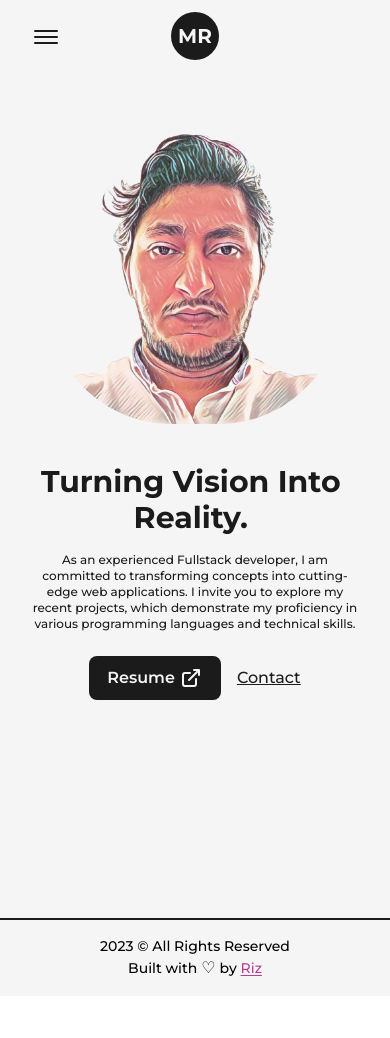
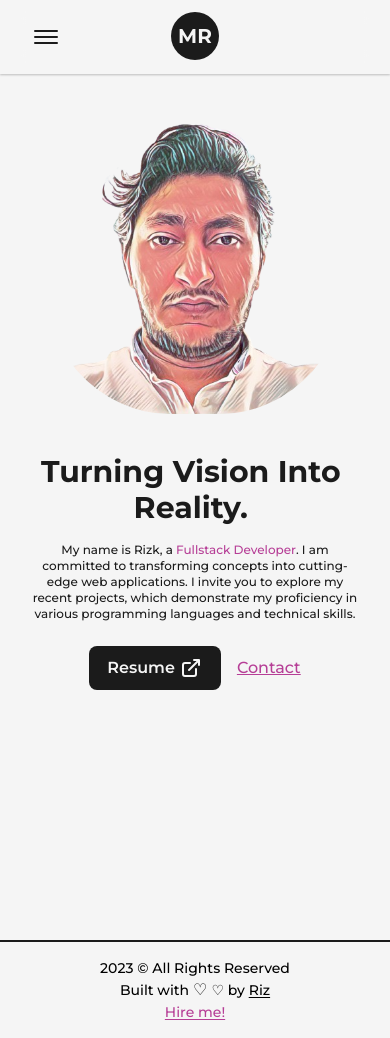
Before and after one commit to Elerqsousy/portfolio-Next-TailwindCSS, a Next.js app: page / in a window 390 px wide. Before the commit the page ends 996 px from the top, so only its background shows below. Built offline with nearby package versions, Linux system fonts and the light colour scheme.

Commit message:
Update home page, footer, and nav, custom styling, and fix styling bugs

```diff
--- a/src/conponents/Footer.js
+++ b/src/conponents/Footer.js
@@ -13,10 +13,10 @@ const Footer = () => {
       <Layout className='!py-8 flex items-center justify-between sm:flex-col lg:!py-4'>
         <span>{new Date().getFullYear()} &copy; All Rights Reserved</span>
         <div className='flex items-center'>
-          Built with <span className='text-xl px-1 md:text-base'>&#9825;</span>{' '}
+          Built with <span className='text-xl px-1 md:text-base'>&#9825;</span>&#9825;
           by&nbsp;
           <Link
-            className='underline underline-offset-2 text-primary dark:text-primaryDark'
+            className='underline underline-offset-2 hover:opacity-75'
             target={'_blank'}
             href='https://www.linkedin.com/in/mahmoud-rizk-elerqsousy/'
           >
@@ -24,7 +24,7 @@ const Footer = () => {
           </Link>
         </div>
         <button
-          className='underline underline-offset-2 md:hidden'
+          className='underline underline-offset-2 hover:opacity-75 text-primary dark:text-primaryDark'
           onClick={() => setIsOpen(true)}
         >
           Hire me!
--- a/src/conponents/NavBar.js
+++ b/src/conponents/NavBar.js
@@ -39,11 +39,12 @@ const NavBar = () => {
   }
 
   return (
-    <header className='w-full px-32 py-8 font-medium flex items-center justify-between dark:text-light relative
-    z-10 lg:px-16 md:px-12 sm:px-8'>
+    <header className='w-full px-32 py-8 font-medium flex items-center justify-between
+     dark:text-light z-10 lg:px-16 md:px-12 sm:px-8 fixed shadow-sm bg-light/80
+     dark:bg-dark/80 shadow-dark/25 dark:shadow-light/25 backdrop-blur-md'>
 
       {/* haburger menu button */}
-      <button type='button' ref={ref} onClick={handleclick} className='z-30 flex-col justify-center items-center hidden lg:flex'>
+      <button type='button' ref={ref} onClick={handleclick} className='z-30 flex-col justify-center items-center hidden lg:flex hover:opacity-60'>
         <span className={classNames('bg-dark dark:bg-light block transition-all duration-300 ease-out h-0.5 w-6 rounded-sm -translate-y-0.5', {'rotate-45 !translate-y-1': isOpen})}></span>
         <span className={classNames('bg-dark dark:bg-light block transition-all duration-300 ease-out h-0.5 w-6 rounded-sm m-0.5 opacity-100', {'!opacity-0': isOpen})}></span>
         <span className={classNames('bg-dark dark:bg-light block transition-all duration-300 ease-out h-0.5 w-6 rounded-sm translate-y-0.5', {'-rotate-45 !-translate-y-1': isOpen})}></span>
@@ -54,23 +55,23 @@ const NavBar = () => {
           {/* backdrop */}
           <motion.div onClick={handleclick} className={classNames(
           'z-20 bg-dark/20 dark:bg-light/20 backdrop-blur-sm ',
-          'top-0 left-0 w-screen h-screen fixed' )}
+          'top-0 left-0 w-screen h-screen fixed ' )}
           initial={{ opacity: 0, scale: 0 }}
           animate={{ opacity: 1, scale: 1 }}
           />
 
           {/* smaller screen menu */}
           <motion.div className='min-w-[70vw] flex flex-col justify-between items-center
-          z-40 fixed top-1/2 left-1/2 -translate-x-1/2 -translate-y-1/2
+          z-40 fixed top-[50vh] left-1/2 -translate-x-1/2 -translate-y-1/2
           bg-dark/90 dark:bg-light/75 rounded-lg backdrop-blur-md py-32
           text-light dark:text-dark'
           initial={{ opacity: 0, scale: 0, x: '-50%', y: '-50%' }}
           animate={{ opacity: 1, scale: 1 }}
         >
-          <nav className='flex items-center flex-col justify-center mb-4'>
-            <CustomLink href='/' title='Home' className='m-2' invert onClick={handleclick}/>
-            <CustomLink href='/about' title='About' className='m-2' invert onClick={handleclick}/>
-            <CustomLink href='/projects' title='Projects' className='m-2' invert onClick={handleclick}/>
+          <nav className='flex items-center flex-col justify-center mb-4 '>
+            <CustomLink href='/' title='Home' className='m-2 hover:opacity-60' invert onClick={handleclick}/>
+            <CustomLink href='/about' title='About' className='m-2 hover:opacity-60' invert onClick={handleclick}/>
+            <CustomLink href='/projects' title='Projects' className='m-2 hover:opacity-60' invert onClick={handleclick}/>
           </nav>
 
           <nav className='flex items-center justify-center flex-wrap gap-6 mb-4 sm:gap:3'>
--- a/src/pages/_app.js
+++ b/src/pages/_app.js
@@ -28,7 +28,7 @@ export default function App({ Component, pageProps }) {
         <link rel='icon' href='/favicon.ico' />
       </Head>
       <main
-        className={`${montserrat.variable} font-mont bg-light dark:bg-dark w-full min-h-screen`}
+        className={`${montserrat.variable} font-mont bg-light dark:bg-dark w-full min-h-screen relative`}
       >
         <ThemeProvider enableSystem={true} attribute='class'>
           <ContactFormContext.Provider value={{ isOpen, setIsOpen }}>
--- a/src/pages/about.js
+++ b/src/pages/about.js
@@ -43,7 +43,7 @@ const about = () => {
         />
       </Head>
       <TransitionEffect />
-      <main className='flex w-full flex-col items-center justify-center dark:text:light'>
+      <main className='flex w-full flex-col items-center justify-center dark:text:light pt-24 lg:pt-16'>
         <Layout className='pt-16'>
           <AnimatedText text='Passion Fuels Purpose!' className='mb-16 lg:!text-7xl sm:!text-6xl xs:!text-4xl sm:mb-8' />
           <div className='grid w-full grid-cols-8 gap-16 md:gap-8'>
--- a/src/pages/index.js
+++ b/src/pages/index.js
@@ -29,27 +29,27 @@ const Home = () => {
         />
       </Head>
       <TransitionEffect />
-      <main className='flex items-center text-dark w-full min-h-screen relative dark:text-light md:items-start'>
+      <main className='flex items-center text-dark w-full min-h-screen relative dark:text-light md:items-start md:pt-16'>
         <Layout className='!pt-0'>
-          <div className='flex items-center justify-between w-full gap-16 lg:flex-col sm:gap-10'>
-            <div className='w-1/3 min-w-[350px] flex justify-center'>
+          <div className='h-[100vh] flex items-center justify-between w-full gap-16 lg:flex-col lg:justify-start xs:gap-10'>
+            <div className='w-1/3 min-w-[350px] flex justify-center lg:hidden md:flex'>
               <Image
                 src={
                   currentTheme === 'dark' ? profilePicDark : profilePicLight
                 }
                 alt='Mahmoud Rizk'
-                className='w-auto h-full rounded-[42%] mb-12 lg:hidden md:inline-block md:w-[80vw] md:!m-0'
+                className='w-auto h-full rounded-[42%] mb-12  md:w-[80vw] md:!m-0'
                 priority
                 sizes='(min-width: 768px) 100vw, (min-width: 1200px) 50vw, 50vw'
               />
             </div>
-            <div className='w-2/3 flex flex-col items-center self-center lg:w-full lg:text-center'>
+            <div className='w-2/3 flex flex-col items-center self-center lg:w-full lg:text-center lg:justify-center lg:h-screen md:justify-start'>
               <AnimatedText
                 text='Turning Vision Into Reality.'
                 className='!text-6xl !text-left xl:!text-5xl lg:!text-center lg:!text-6xl md:!text-5xl sm:!text-3xl'
               />
               <p className='my-4 text-base font-medium md:text-sm sm:text-xs'>
-                As an experienced Fullstack developer, I am committed to
+                My name is Rizk, a <span className='text-primary dark:text-primaryDark'>Fullstack Developer</span>. I am committed to
                 transforming concepts into cutting-edge web applications. I
                 invite you to explore my recent projects, which demonstrate my
                 proficiency in various programming languages and technical
@@ -70,7 +70,7 @@ const Home = () => {
                 </Link>
                 <button
                   onClick={() => setIsOpen(true)}
-                  className='ml-4 text-lg font-medium capitalize text-dark underline dark:text-light
+                  className='ml-4 text-lg font-medium capitalize text-primary underline dark:text-primaryDark
                   md:text-base'
                 >
                   Contact
--- a/src/pages/projects.js
+++ b/src/pages/projects.js
@@ -131,7 +131,7 @@ const projects = () => {
         />
       </Head>
       <TransitionEffect />
-      <main className='w-full mb-16 flex flex-col items-center justify-center dark:text-light'>
+      <main className='w-full mb-16 flex flex-col items-center justify-center dark:text-light pt-24 lg:pt-16'>
         <Layout className='pt-16'>
           <AnimatedText
             text='Imagination Trumps Knowledge!'
```
